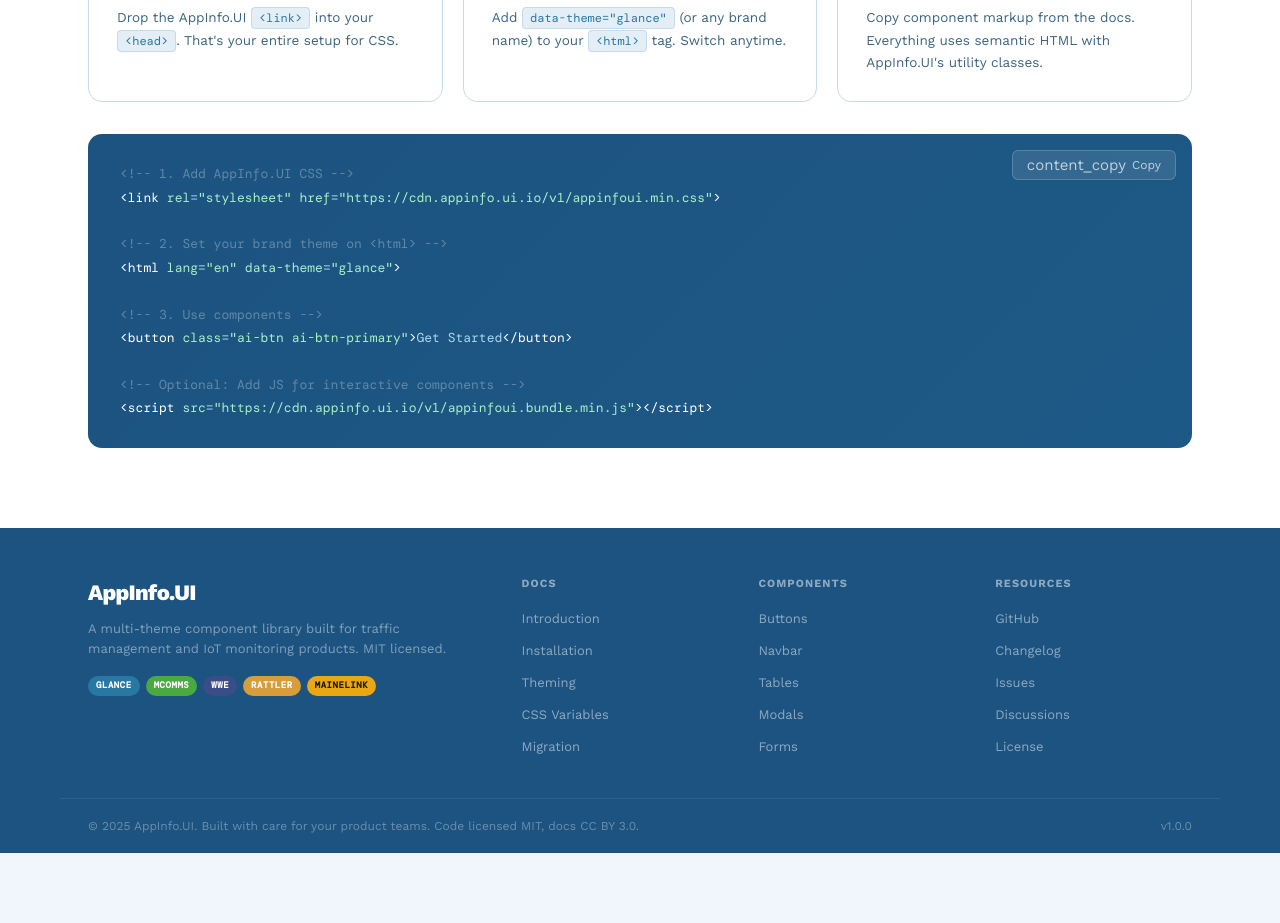
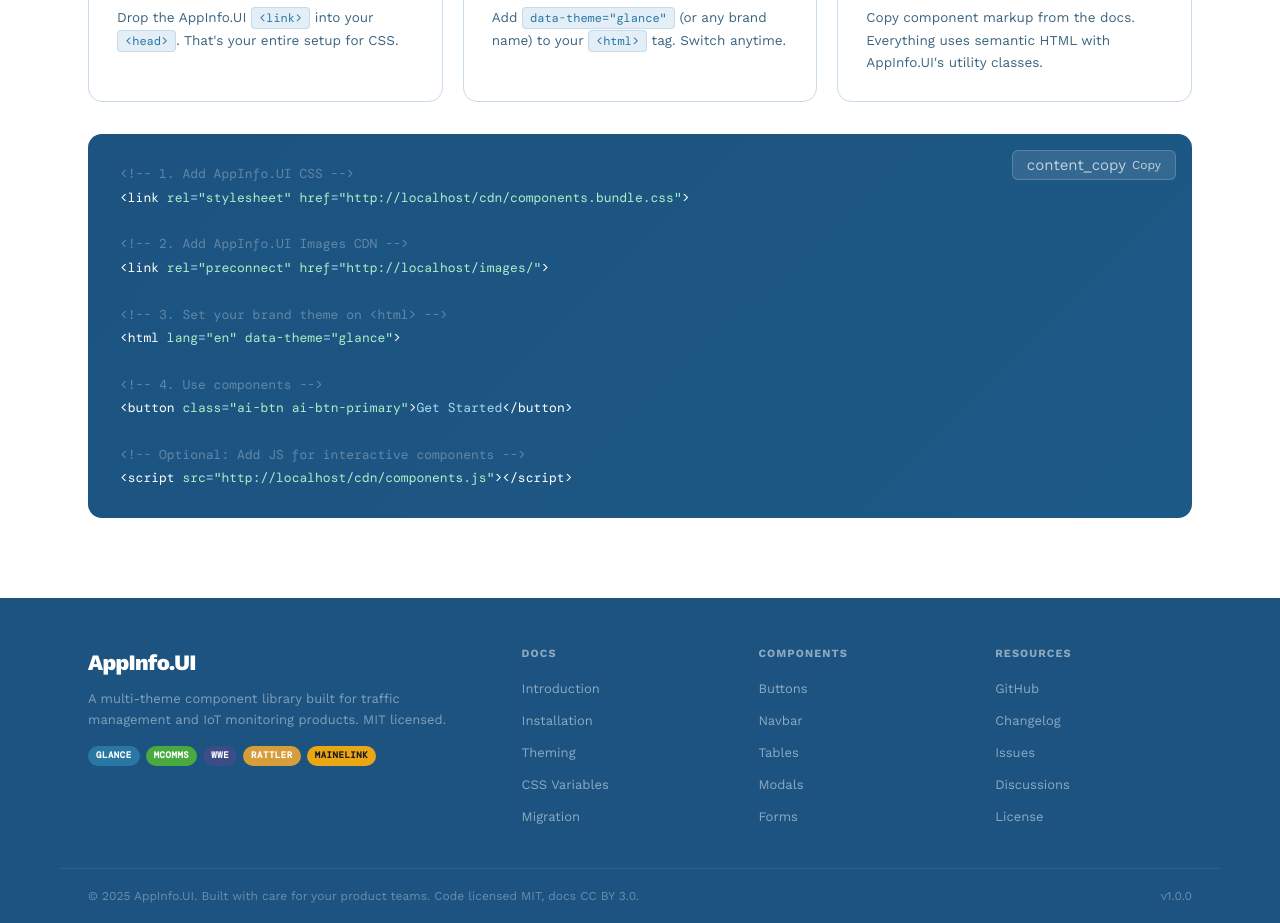
Before and after one commit to sahilkashyapai/appinfo.ui, a React (Vite) app: page / in a window 1280 px wide. Shown: the part 3260-4183 px from the top of the page. Before the commit the page ends 4113 px from the top, so only its background shows below. Built offline with nearby package versions, Linux system fonts and the light colour scheme.

Commit message:
cdn related channges

```diff
--- a/src/external/QuickStart.jsx
+++ b/src/external/QuickStart.jsx
@@ -28,21 +28,31 @@
   },
 ];
 
-const SNIPPET = `<!-- 1. Add AppInfo.UI CSS -->
-<link rel="stylesheet" href="https://cdn.appinfo.ui.io/v1/appinfoui.min.css">
+function buildSnippet(origin) {
+  return `<!-- 1. Add AppInfo.UI CSS -->
+<link rel="stylesheet" href="${origin}/cdn/components.bundle.css">
 
-<!-- 2. Set your brand theme on <html> -->
+<!-- 2. Add AppInfo.UI Images CDN -->
+<link rel="preconnect" href="${origin}/images/">
+
+<!-- 3. Set your brand theme on <html> -->
 <html lang="en" data-theme="glance">
 
-<!-- 3. Use components -->
+<!-- 4. Use components -->
 <button class="ai-btn ai-btn-primary">Get Started</button>
 
 <!-- Optional: Add JS for interactive components -->
-<script src="https://cdn.appinfo.ui.io/v1/appinfoui.bundle.min.js"></script>`;
+<script src="${origin}/cdn/components.js"></script>`;
+}
 
 export default function QuickStart() {
+  const origin = window.location.origin;
+  const cdnCss = `${origin}/cdn/components.bundle.css`;
+  const cdnImg = `${origin}/images/`;
+  const cdnJs = `${origin}/cdn/components.js`;
+
   const handleCopy = async () => {
-    await navigator.clipboard.writeText(SNIPPET);
+    await navigator.clipboard.writeText(buildSnippet(origin));
   };
 
   return (
@@ -72,16 +82,23 @@
             <span className="str">{'rel'}</span>={''}
             <span className="str">{'"stylesheet"'}</span>{' '}
             <span className="str">{'href'}</span>={''}
-            <span className="str">{'"https://cdn.appinfo.ui.io/v1/appinfoui.min.css"'}</span>
+            <span className="str">{`"${cdnCss}"`}</span>
             <span className="cmd">{'>'}</span>{'\n\n'}
-            <span className="comment">{'<!-- 2. Set your brand theme on <html> -->'}</span>{'\n'}
+            <span className="comment">{'<!-- 2. Add AppInfo.UI Images CDN -->'}</span>{'\n'}
+            <span className="cmd">{'<link'}</span>{' '}
+            <span className="str">{'rel'}</span>={''}
+            <span className="str">{'"preconnect"'}</span>{' '}
+            <span className="str">{'href'}</span>={''}
+            <span className="str">{`"${cdnImg}"`}</span>
+            <span className="cmd">{'>'}</span>{'\n\n'}
+            <span className="comment">{'<!-- 3. Set your brand theme on <html> -->'}</span>{'\n'}
             <span className="cmd">{'<html'}</span>{' '}
             <span className="str">{'lang'}</span>={''}
             <span className="str">{'"en"'}</span>{' '}
             <span className="str">{'data-theme'}</span>={''}
             <span className="str">{'"glance"'}</span>
             <span className="cmd">{'>'}</span>{'\n\n'}
-            <span className="comment">{'<!-- 3. Use components -->'}</span>{'\n'}
+            <span className="comment">{'<!-- 4. Use components -->'}</span>{'\n'}
             <span className="cmd">{'<button'}</span>{' '}
             <span className="str">{'class'}</span>={''}
             <span className="str">{'"ai-btn ai-btn-primary"'}</span>
@@ -91,7 +108,7 @@
             <span className="comment">{'<!-- Optional: Add JS for interactive components -->'}</span>{'\n'}
             <span className="cmd">{'<script'}</span>{' '}
             <span className="str">{'src'}</span>={''}
-            <span className="str">{'"https://cdn.appinfo.ui.io/v1/appinfoui.bundle.min.js"'}</span>
+            <span className="str">{`"${cdnJs}"`}</span>
             <span className="cmd">{'></script>'}</span>
           </pre>
         </div>
```
Also changed, not shown: public/cdn/components.bundle.css, 1 other file (tests, documents, lock files or other folders).
